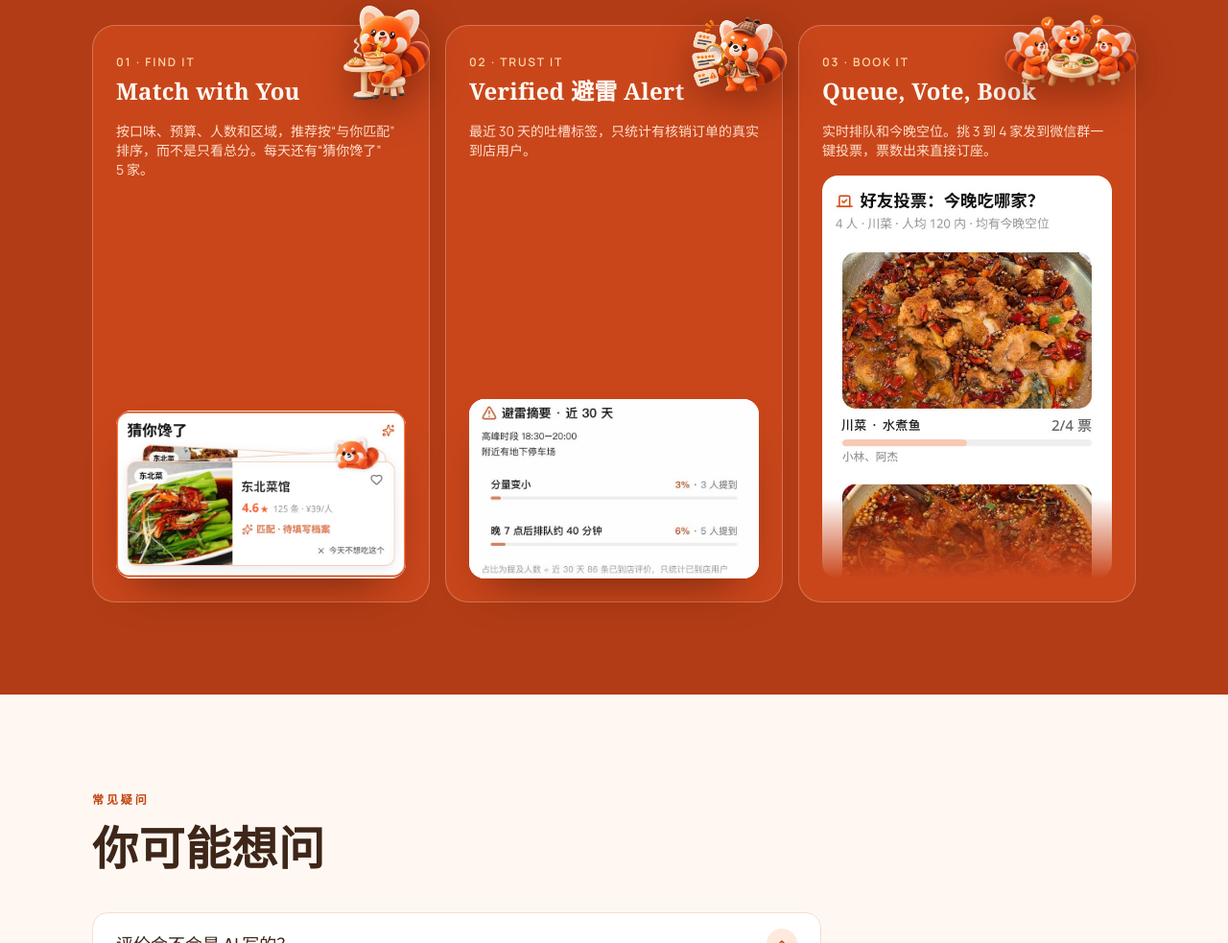
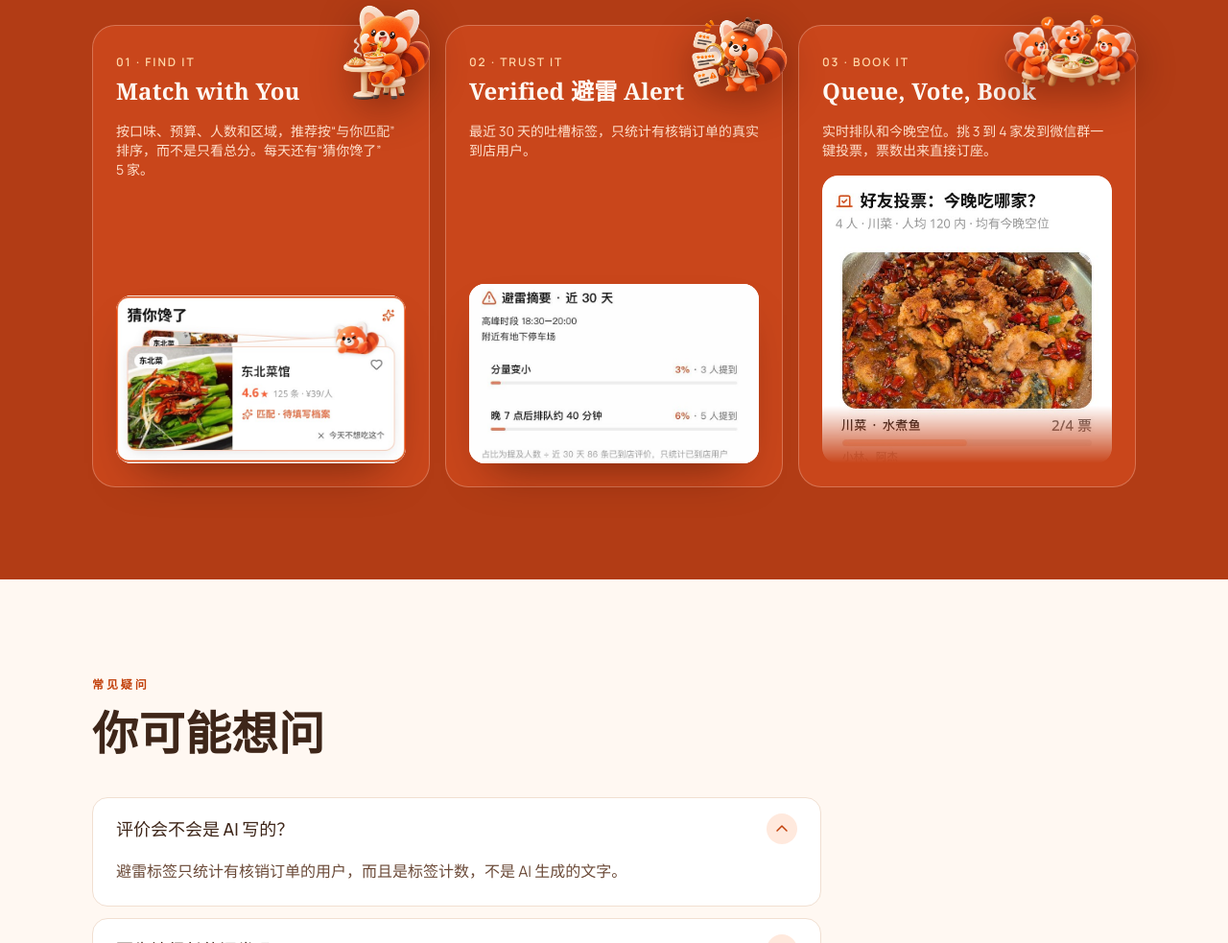
Before and after one commit to astragalusbanban/dianping-landing, a plain HTML site: page index.html in a window 1280 px wide. Shown: the part 3948-4931 px from the top of the page at 96% size. Drawn offline with Linux system fonts and the light colour scheme.

Commit message:
Shorten vote screenshot so feature cards stay compact
Co-Authored-By: Claude Opus 5.5 <noreply@anthropic.com>

```diff
--- a/index.html
+++ b/index.html
@@ -205,7 +205,7 @@ header .wrap{display:flex;align-items:center;gap:var(--s200);padding-top:var(--s
 /* 真实截图片段 */
 .shot{border-radius:16px;overflow:hidden;background:var(--card);box-shadow:0 24px 48px -24px rgba(40,10,0,0.6)}
 .shot img{width:100%;height:auto;display:block}
-.shot.tall{max-height:420px;-webkit-mask-image:linear-gradient(180deg,#000 80%,transparent);mask-image:linear-gradient(180deg,#000 80%,transparent)}
+.shot.tall{max-height:300px;-webkit-mask-image:linear-gradient(180deg,#000 80%,transparent);mask-image:linear-gradient(180deg,#000 80%,transparent)}
 .shot.tall img{object-fit:cover;object-position:top}
 .shot.small{width:96px;border-radius:16px}
 .step .ui.shot{margin-top:var(--s200)}
```
